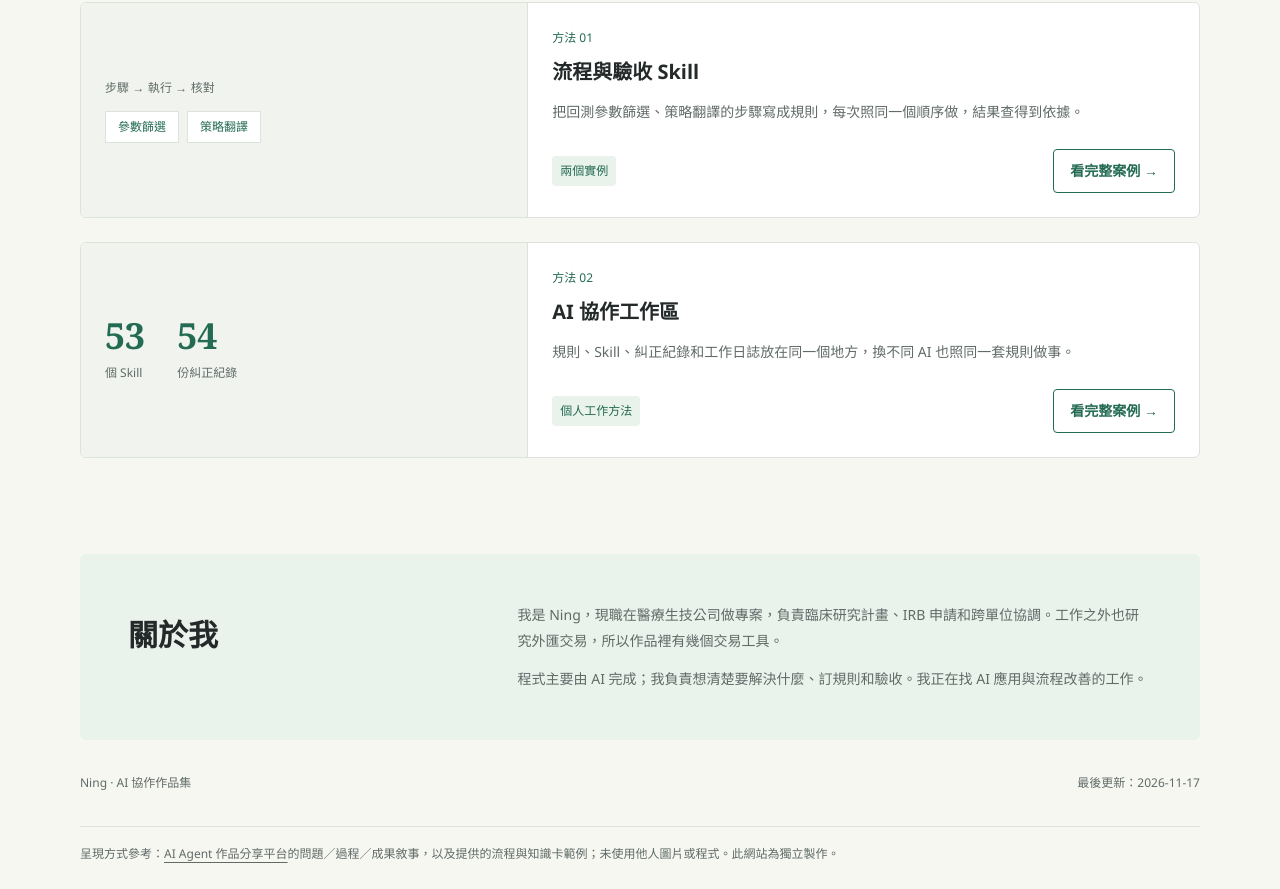
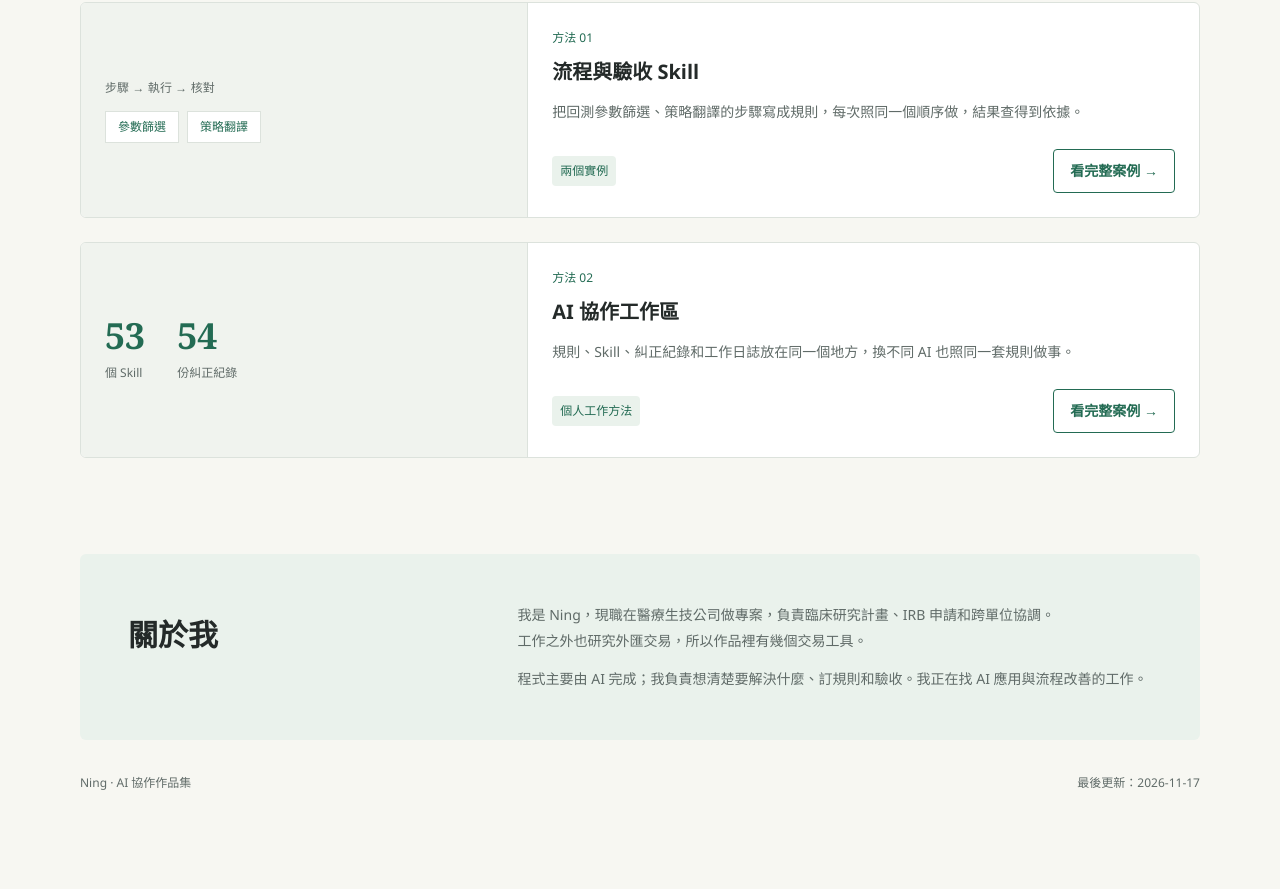
Before and after one commit to ningchou/ningchou.github.io, a plain HTML site: page index.html in a window 1280 px wide. Shown: the part 2264-3153 px from the top of the page. After the commit the page ends 3090 px from the top, so only its background shows below. Drawn offline with Linux system fonts and the light colour scheme.

Commit message:
docs(作品集): 移除呈現方式參考註記，關於我第一句後換行

```diff
--- a/index.html
+++ b/index.html
@@ -32,9 +32,8 @@
 <a class="project wide" href="skills.html"><div class="project-visual" aria-hidden="true"><div class="visual-label">步驟 → 執行 → 核對</div><div class="checks"><span>參數篩選</span><span>策略翻譯</span></div></div><div class="project-body"><div class="project-type">方法 01</div><h3>流程與驗收 Skill</h3><p>把回測參數篩選、策略翻譯的步驟寫成規則，每次照同一個順序做，結果查得到依據。</p><div class="project-foot"><span class="tag">兩個實例</span><span class="go">看完整案例 →</span></div></div></a>
 <a class="project wide" href="workspace.html"><div class="project-visual" aria-hidden="true"><div class="count-visual"><div><b>53</b><span>個 Skill</span></div><div><b>54</b><span>份糾正紀錄</span></div></div></div><div class="project-body"><div class="project-type">方法 02</div><h3>AI 協作工作區</h3><p>規則、Skill、糾正紀錄和工作日誌放在同一個地方，換不同 AI 也照同一套規則做事。</p><div class="project-foot"><span class="tag">個人工作方法</span><span class="go">看完整案例 →</span></div></div></a>
 </div></section>
-<section class="about" id="approach" aria-labelledby="approach-title"><div><h2 id="approach-title">關於我</h2></div><div><p>我是 Ning，現職在醫療生技公司做專案，負責臨床研究計畫、IRB 申請和跨單位協調。工作之外也研究外匯交易，所以作品裡有幾個交易工具。</p><p>程式主要由 AI 完成；我負責想清楚要解決什麼、訂規則和驗收。我正在找 AI 應用與流程改善的工作。</p></div></section>
+<section class="about" id="approach" aria-labelledby="approach-title"><div><h2 id="approach-title">關於我</h2></div><div><p>我是 Ning，現職在醫療生技公司做專案，負責臨床研究計畫、IRB 申請和跨單位協調。<br>工作之外也研究外匯交易，所以作品裡有幾個交易工具。</p><p>程式主要由 AI 完成；我負責想清楚要解決什麼、訂規則和驗收。我正在找 AI 應用與流程改善的工作。</p></div></section>
 <footer><div>Ning · AI 協作作品集</div><div class="footer-right">最後更新：2026-11-17</div></footer>
-<div class="reference-note">呈現方式參考：<a href="https://ai.lifehacker.tw/work/" target="_blank" rel="noopener noreferrer">AI Agent 作品分享平台</a>的問題／過程／成果敘事，以及提供的流程與知識卡範例；未使用他人圖片或程式。此網站為獨立製作。</div>
 </main>
 <script src="theme.js"></script>
 </body></html>
```
